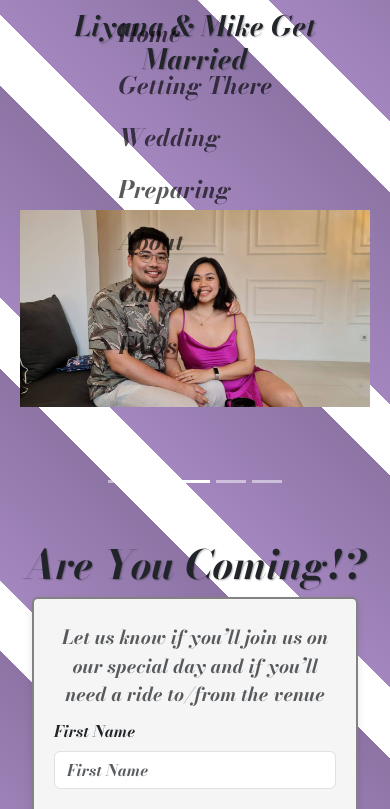
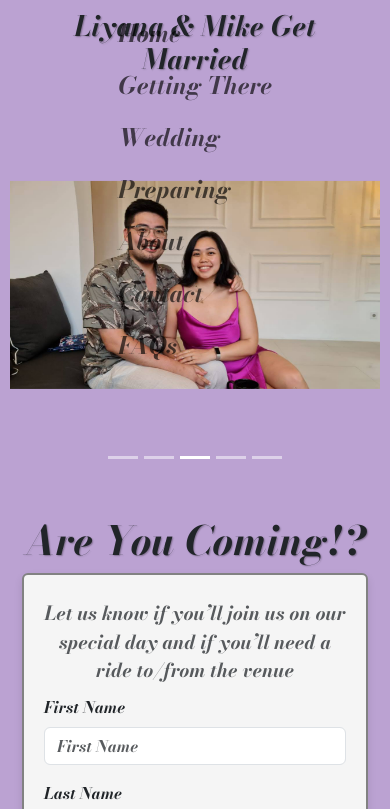
Before and after one commit to gforsythe/lMWeddingSite, a React (Create React App) app: page / in a window 390 px wide. Shown: the top 809 px of the page. Built offline with nearby package versions, Linux system fonts and the light colour scheme.

Commit message:
changes made to styles sections need to be added tomorrow

```diff
--- a/src/App.js
+++ b/src/App.js
@@ -19,7 +19,7 @@ function App() {
       <Container fluid className="app-container">
         <Row className="header-row">
           <Col>
-            <h1 className="text-center">Liyana & Mike Get Married</h1>
+            <h1 style={{margin:"2opx auto"}} className="text-center">Liyana & Mike Get Married</h1>
           </Col>
           <NavBar />
         </Row>
--- a/src/components/Form.js
+++ b/src/components/Form.js
@@ -129,10 +129,27 @@ function FormForGuests() {
           </Form>
         </Card>
       </Container>
-      <Modal isOpen={isModalOpen} onRequestClose={closeModal}>
+      <Modal isOpen={isModalOpen} onRequestClose={closeModal} style={{
+          overlay: {
+            backgroundColor: 'rgba(0, 0, 0, 0.5)',
+            zIndex: 1500,
+          },
+          content: {
+            width: '80%',
+            maxWidth: '300px', // Set the maximum width of the modal
+            margin: 'auto',
+            padding: '20px',
+            borderRadius: '8px',
+            boxShadow: '0 4px 8px rgba(0, 0, 0, 0.1)',
+            backgroundColor: '#fff',
+            textAlign: 'center',
+            overflow: 'auto', // Allow scrolling if content exceeds the modal height
+            maxHeight: '50vh', // Set the maximum height of the modal
+          },
+        }}>
         <div>
-          <h2>Your info has been added. Thank you! We will see you at the wedding</h2>
-          <button onClick={closeModal}>Close</button>
+          <h2>Your info has been added. Thank you!<br/><br/> We will see you at the wedding</h2>
+          <button style={{margin:"1rem"}} onClick={closeModal}>Close</button>
         </div>
       </Modal>
 
--- a/src/components/ImageSlider.js
+++ b/src/components/ImageSlider.js
@@ -6,22 +6,23 @@ import slideImg04 from "../imgs/slide02.jpg";
 import slideImg05 from "../imgs/slid05.jpg";
 
 function ImageSlider() {
+
   return (
-    <Carousel fade className="mt-4" interval={2500} controls={false}>
+    <Carousel fade interval={2500} controls={false}>
       <Carousel.Item>
-        <img className="d-block w-100" src={slideImg01} alt="First slide" style={{ height: '400px', objectFit: 'contain', boxShadow: '0 4px 8px rgba(0, 0, 0, 0.1)' }} />
+        <img className="d-block w-100" src={slideImg01} alt="First slide" style={{ height: '400px', objectFit: 'contain',}} />
       </Carousel.Item>
       <Carousel.Item>
-        <img className="d-block w-100" src={slideImg02} alt="Second slide" style={{ height: '400px', objectFit: 'contain', boxShadow: '0 4px 8px rgba(0, 0, 0, 0.1)' }} />
+        <img className="d-block w-100" src={slideImg02} alt="Second slide" style={{ height: '400px', objectFit: 'contain',  }} />
       </Carousel.Item>
       <Carousel.Item>
-        <img className="d-block w-100" src={slideImg03} alt="Third slide" style={{ height: '400px', objectFit: 'scale-down', boxShadow: '0 4px 8px rgba(0, 0, 0, 0.1)' }} />
+        <img className="d-block w-100" src={slideImg03} alt="Third slide" style={{ height: '400px', objectFit: 'scale-down',  }} />
       </Carousel.Item>
       <Carousel.Item>
-        <img className="d-block w-100" src={slideImg04} alt="Fourth slide" style={{ height: '400px', objectFit: 'scale-down', boxShadow: '0 4px 8px rgba(0, 0, 0, 0.1)' }} />
+        <img className="d-block w-100" src={slideImg04} alt="Fourth slide" style={{ height: '400px', objectFit: 'scale-down',  }} />
       </Carousel.Item>
       <Carousel.Item>
-        <img className="d-block w-100" src={slideImg05} alt="Fourth slide" style={{ height: '400px', objectFit: 'scale-down', boxShadow: '0 4px 8px rgba(0, 0, 0, 0.1)' }} />
+        <img className="d-block w-100" src={slideImg05} alt="Fourth slide" style={{ height: '400px', objectFit: 'scale-down',  }} />
       </Carousel.Item>
     </Carousel>
   );
--- a/src/index.css
+++ b/src/index.css
@@ -13,16 +13,15 @@ h1, h2, h3{
   font-weight: 2rem;
 
 }
+
+
+.custom-header {
+  font-size: 18px; /* Adjust the font size as needed */
+}
+
 .div {
 
-  background: linear-gradient(to right, #b9b5bd, #FFD9C4);
-  background: repeating-linear-gradient(
-    45deg,
-    #ffffff,
-    #ffffff 50px,
-    #a386be 50px,
-    #8d74a5 200px
-  );
+  background:    #bba2d2;
   display: flex;
   flex-direction: column;
   padding: 50px 80px 50px 63px;
@@ -32,9 +31,10 @@ h1, h2, h3{
 }
 
 
+
 @media (max-width: 991px) {
   .div {
-    padding: 0 20px;
+    padding: 0 10px;
   }
 }
 .div-2 {
@@ -249,7 +249,7 @@ h1, h2, h3{
 @media (max-width: 991px) {
   .div-20 {
     white-space: initial;
-    padding-top: 40px;
+    padding-top: 3rem;
   }
 }
 
```
Also changed, not shown: src/components/Question.js (+2 -6 lines).
